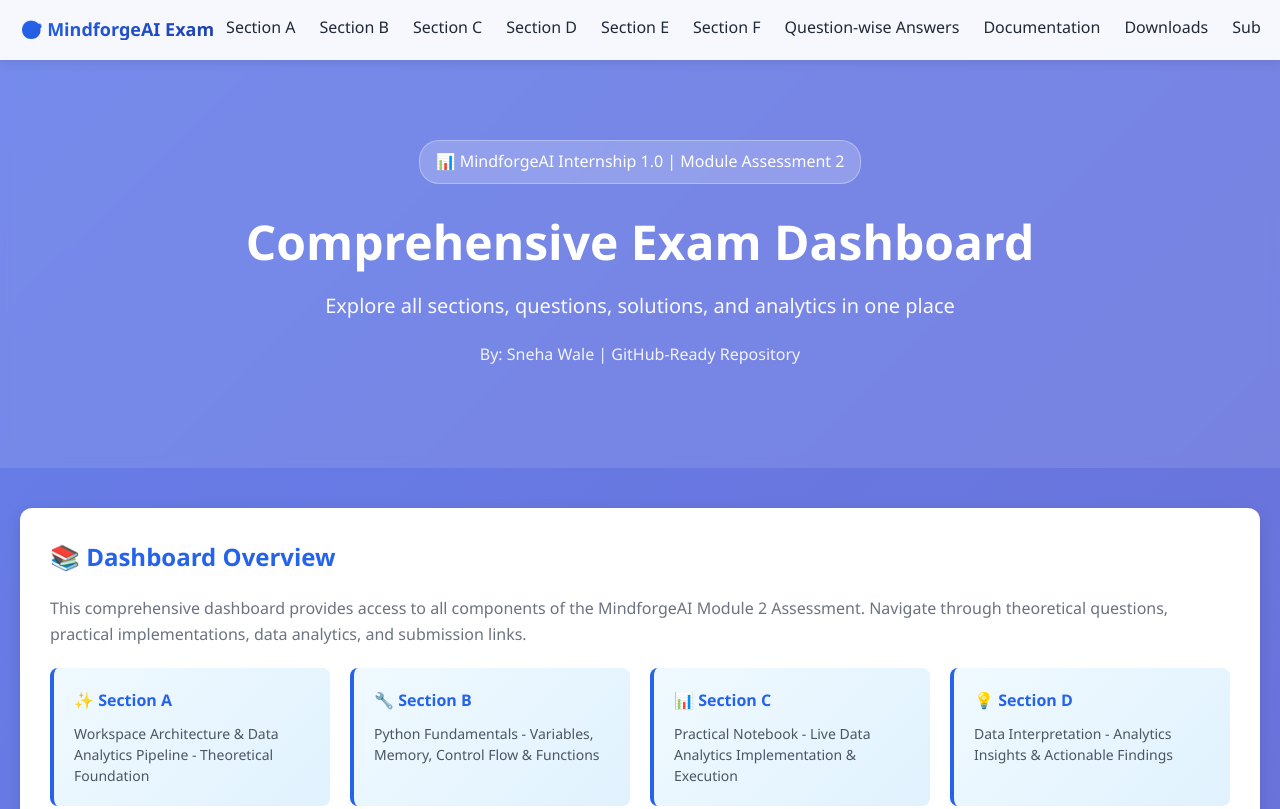
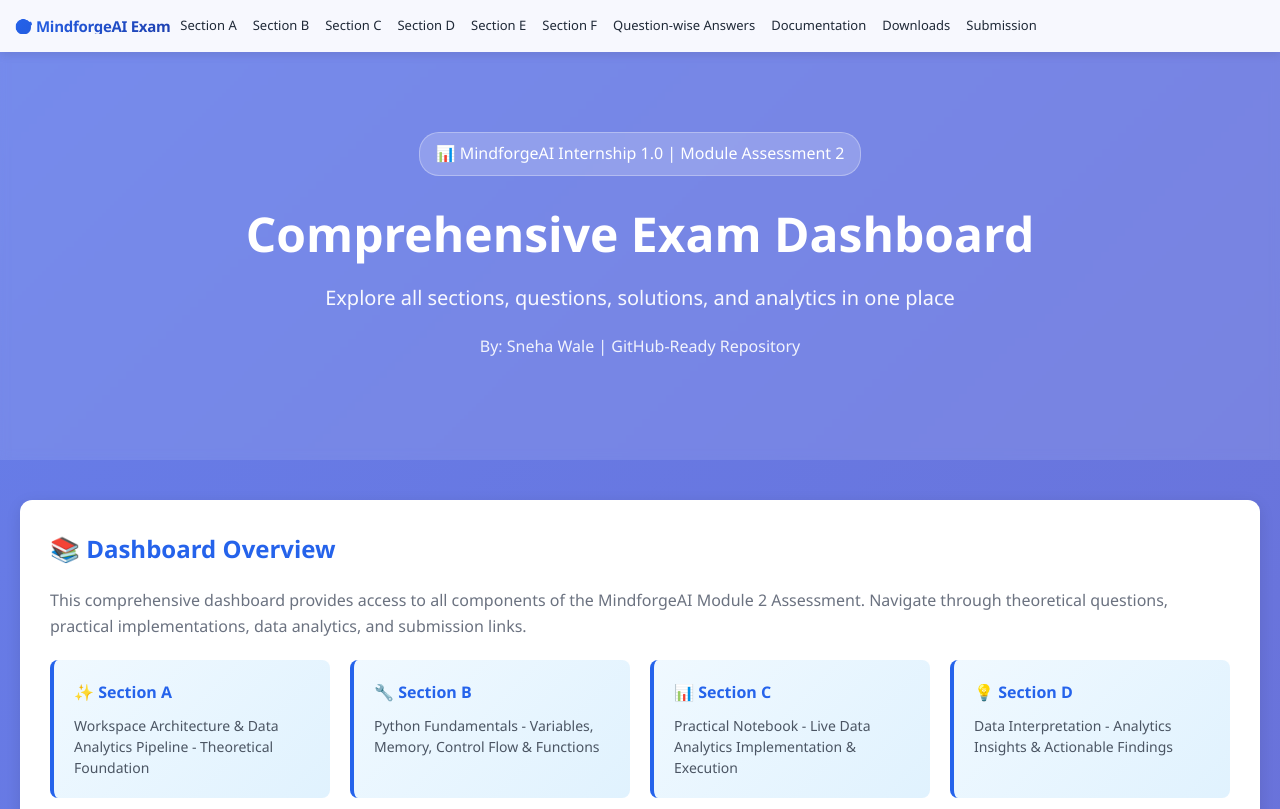
Before and after one commit to snehawale77-hub/mindforgeai-exam-2-sneha-wale, a plain HTML site: page index.html in a window 1280 px wide. Shown: the top 809 px of the page. Drawn offline with Linux system fonts and the light colour scheme.

Commit message:
Tighten top header layout for single-line nav

```diff
--- a/index.html
+++ b/index.html
@@ -46,19 +46,20 @@
         .nav-container {
             max-width: 1400px;
             margin: 0 auto;
-            padding: 0 20px;
+            padding: 0 14px;
             display: flex;
             justify-content: space-between;
             align-items: center;
-            height: 60px;
-            gap: 12px;
+            height: 52px;
+            gap: 10px;
             white-space: nowrap;
         }
 
         .logo {
-            font-size: 18px;
+            font-size: 15px;
             font-weight: 700;
             line-height: 1.1;
+            letter-spacing: -0.02em;
             background: linear-gradient(135deg, var(--primary-color), var(--secondary-color));
             -webkit-background-clip: text;
             -webkit-text-fill-color: transparent;
@@ -69,19 +70,21 @@
         .nav-links {
             display: flex;
             list-style: none;
-            gap: 24px;
+            gap: 16px;
             flex-wrap: nowrap;
             overflow-x: auto;
-            padding-bottom: 4px;
+            padding-bottom: 2px;
             white-space: nowrap;
+            flex: 1 1 auto;
+            min-width: 0;
         }
 
         .nav-links::-webkit-scrollbar {
-            height: 6px;
+            height: 4px;
         }
 
         .nav-links::-webkit-scrollbar-thumb {
-            background: rgba(37, 99, 235, 0.4);
+            background: rgba(37, 99, 235, 0.6);
             border-radius: 999px;
         }
 
@@ -89,9 +92,11 @@
             text-decoration: none;
             color: var(--dark-text);
             font-weight: 500;
+            font-size: 13px;
             transition: var(--transition);
             position: relative;
             white-space: nowrap;
+            padding: 4px 0;
         }
 
         .nav-links a:hover {
```
